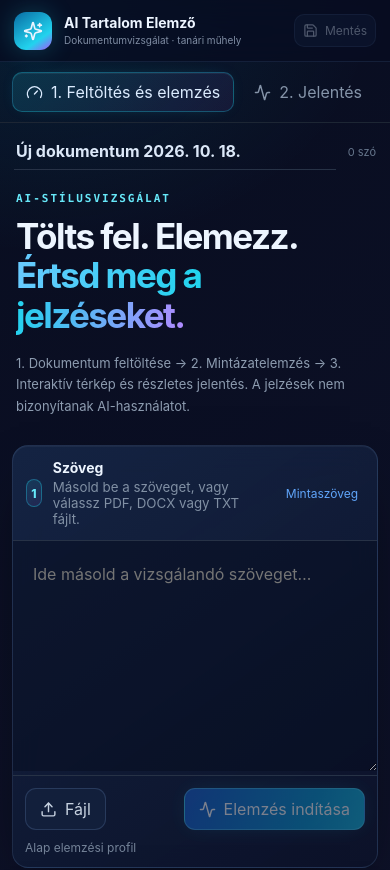
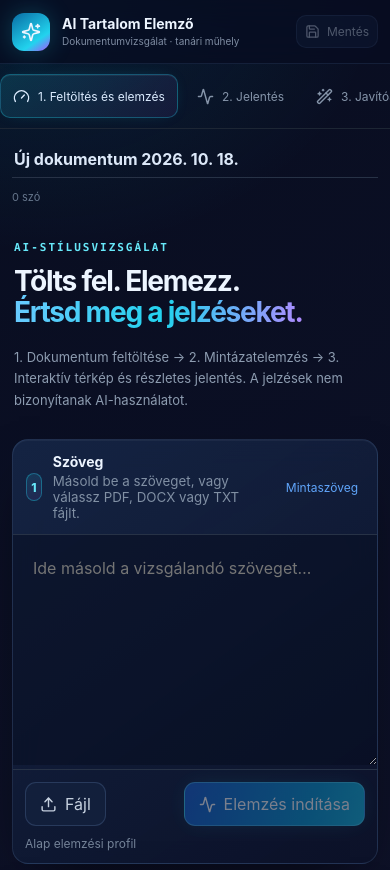
Before and after one commit to FasiSandor/ai-tartalom-elemzo, a Next.js app: page / in a window 390 px wide. Shown: the top 870 px of the page. Built offline with nearby package versions, Linux system fonts and the light colour scheme.

Commit message:
Style streamlined responsive navigation and mobile touch targets

```diff
--- a/app/globals.css
+++ b/app/globals.css
@@ -55,3 +55,30 @@ body{background:var(--pedai-midnight)}
 .input-panel textarea{background:rgba(6,13,30,.5)}
 @media(max-width:620px){.app-shell{background:radial-gradient(ellipse 120% 25% at 10% 0%,rgba(0,201,235,.1),transparent 72%),linear-gradient(150deg,#080d20,#10132b)}.panel,.project-card{border-radius:16px}.hero{padding-top:22px}.hero h1{line-height:1.12}.settings-wrap>.panel{box-shadow:inset 0 1px rgba(255,255,255,.045),0 12px 32px -20px #000}}
 @media(prefers-reduced-motion:reduce){.primary:hover:not(:disabled){transform:none}}
+
+/* Three-step navigation with a compact expandable tool drawer */
+.tabs{align-items:center;scrollbar-width:none;position:relative;z-index:5}
+.tabs::-webkit-scrollbar{display:none}
+.tabs button{flex-shrink:0}
+.more-tools{display:flex;flex-wrap:wrap;gap:8px;padding:12px max(20px,calc((100vw - 1240px)/2));background:rgba(10,18,39,.95);border-bottom:1px solid rgba(34,211,238,.15)}
+.more-tools button{display:inline-flex;align-items:center;gap:8px;min-height:40px;padding:9px 14px;color:#d9eaff;background:#14213b;border:1px solid #2a405b;border-radius:10px;cursor:pointer}
+.more-tools button.active{border-color:#22d3ee;background:rgba(34,211,238,.15)}
+@media(max-width:620px){
+ .topbar{height:auto;min-height:64px;padding:10px 12px}
+ .top-actions .status{display:none}
+ .tabs{padding:10px 12px;gap:6px;overflow-x:auto;scroll-snap-type:x proximity}
+ .tabs button{padding:10px 12px;min-height:44px;font-size:12px;scroll-snap-align:start}
+ .more-tools{padding:10px 12px}
+ .more-tools button{flex:1 1 130px;justify-content:center}
+ .document-bar{flex-wrap:wrap;padding:12px}
+ .document-bar input{flex-basis:100%;width:100%}
+ .hero{flex-direction:column;align-items:stretch;gap:14px;padding:25px 14px 20px}
+ .hero h1{font-size:clamp(26px,7.2vw,40px)}
+ .hero-badge{max-width:100%}
+ .workspace,.projects-wrap,.map-panel{min-width:0}
+ .input-actions{flex-wrap:wrap}
+ .input-actions>button{min-height:44px}
+ .paragraph-grid{min-width:0}
+ .paragraph-list,.why{min-width:0}
+ .paragraph p{overflow-wrap:anywhere}
+}
```
